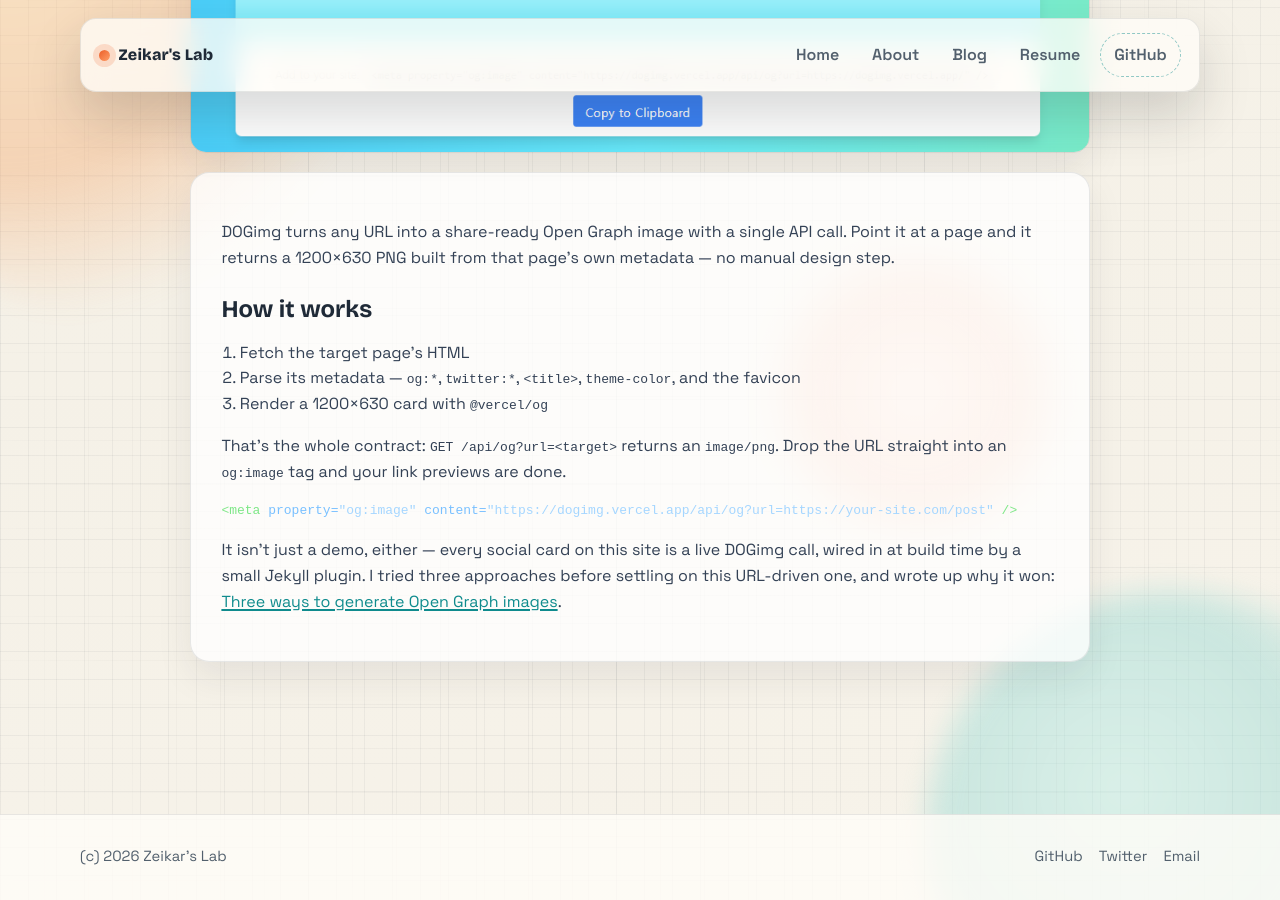
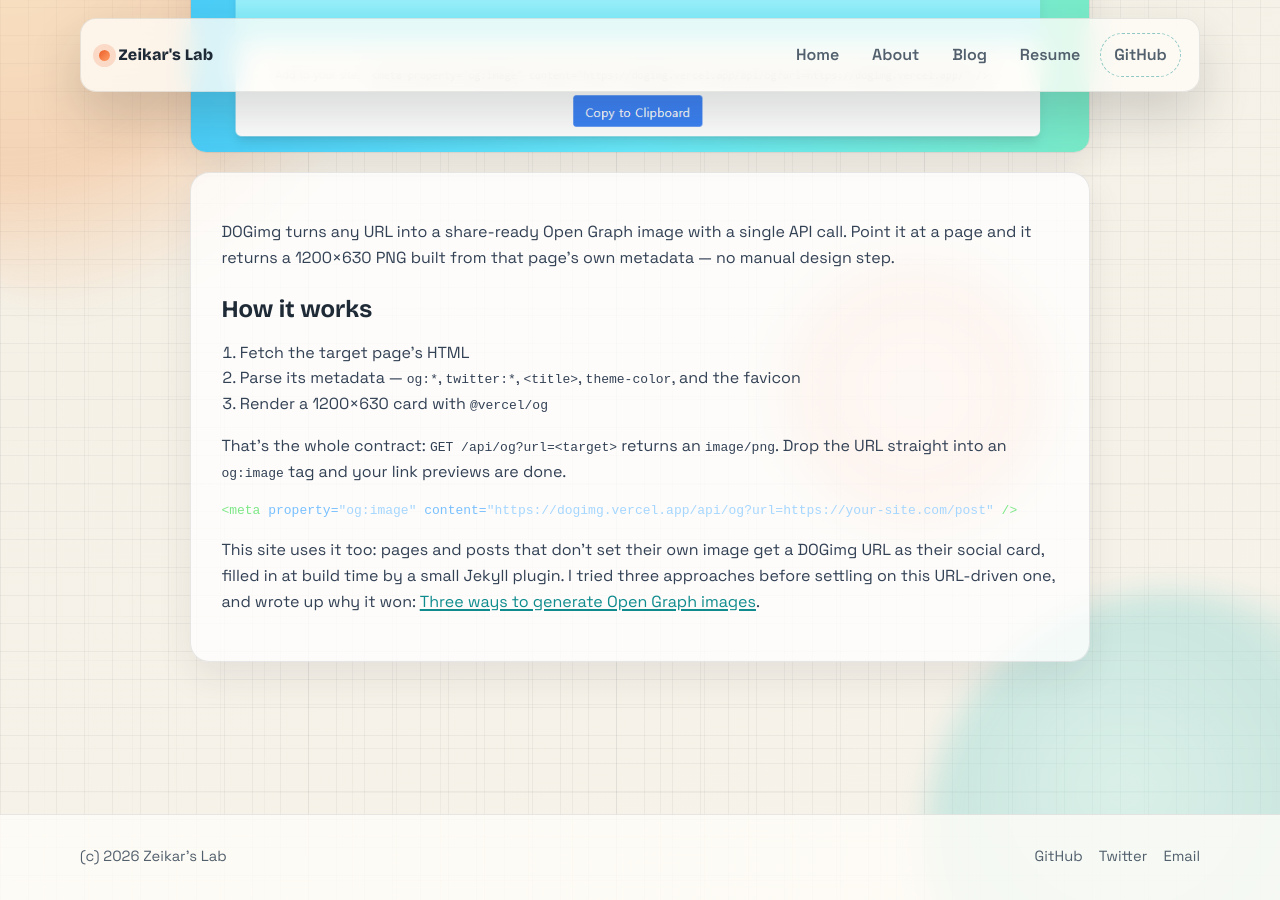
Before and after one commit to zeikar/zeikar.github.io, a Jekyll site: the page built from _projects/dogimg.md, in a window 1280 px wide and 900 px high, scrolled down 1169 px. Built offline with Jekyll 4.4.1, drawn with Linux system fonts in a browser that asks for light colours; some of the changed text lies outside the part shown.

Commit message:
docs(projects): correct dogimg's claim about this site's social cards
Only pages without their own image use DOGimg, and most project pages set
one.

````diff
--- a/_projects/dogimg.md
+++ b/_projects/dogimg.md
@@ -24,4 +24,4 @@ That's the whole contract: `GET /api/og?url=<target>` returns an `image/png`. Dr
 <meta property="og:image" content="https://dogimg.vercel.app/api/og?url=https://your-site.com/post" />
 ```
 
-It isn't just a demo, either — every social card on this site is a live DOGimg call, wired in at build time by a small Jekyll plugin. I tried three approaches before settling on this URL-driven one, and wrote up why it won: [Three ways to generate Open Graph images](/blog/three-ways-to-make-og-images/).
+This site uses it too: pages and posts that don't set their own image get a DOGimg URL as their social card, filled in at build time by a small Jekyll plugin. I tried three approaches before settling on this URL-driven one, and wrote up why it won: [Three ways to generate Open Graph images](/blog/three-ways-to-make-og-images/).
````
Also changed, not shown: other parts of _projects/dogimg.md (+1 -1 lines).
